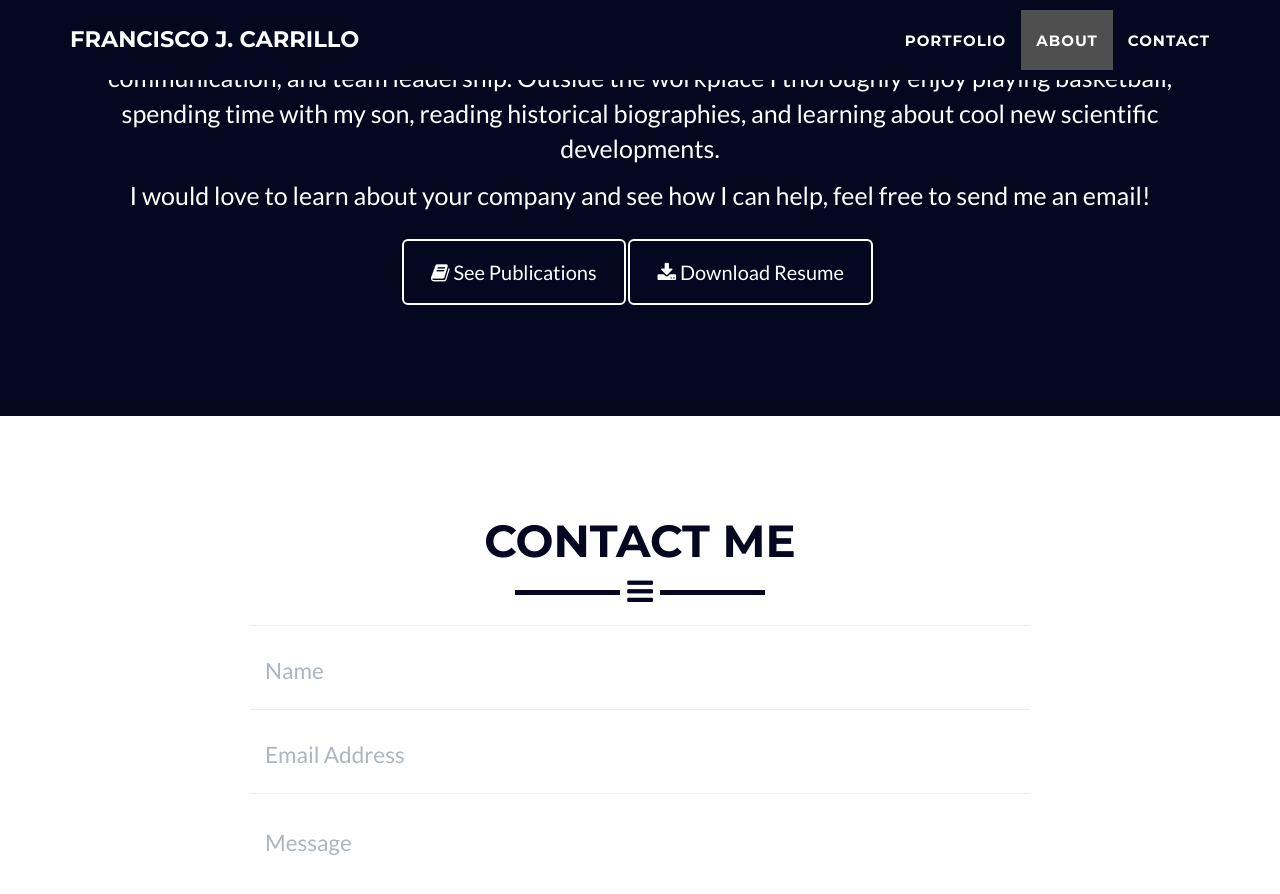
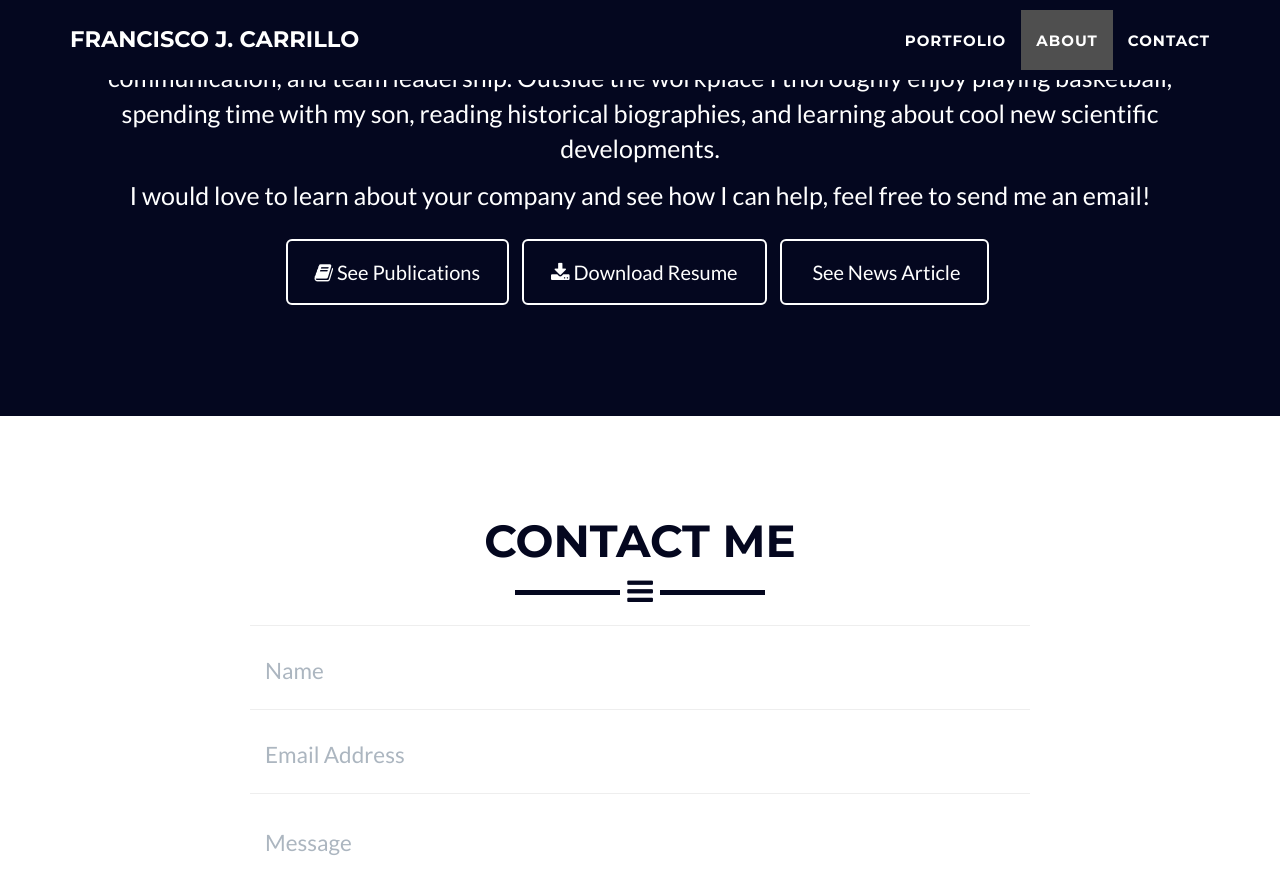
Before and after one commit to Franjcf/Franjcf.github.io, a Jekyll site: the page built from _posts/2021-06-30-Prediction of Stochastic Clogging Processes.markdown, in a window 1280 px wide and 900 px high, scrolled down 2675 px. Shown: the top 894 px of the window. Built offline with Jekyll 4.4.1, drawn with Linux system fonts in a browser that asks for light colours.

Commit message:
new commit

```diff
--- a/_includes/about.html
+++ b/_includes/about.html
@@ -17,13 +17,21 @@
 
 		    <p style="font-size:25px;"> I would love to learn about your company and see how I can help, feel free to send me an email! </p>
 		    	<ul class="list-inline item-details">
-                                <a href="https://scholar.google.com/citations?user=HhYUSEYAAAAJ&hl=en#" class="btn btn-lg btn-outline">
+                            <li>
+				<a href="https://scholar.google.com/citations?user=HhYUSEYAAAAJ&hl=en#" class="btn btn-lg btn-outline">
                                 <i class="fa fa-book"></i> See Publications
                                 </a>
-
+			    </li>
+			    <li>
 				<a href="img/Resume.pdf" download="Resume Francisco J. Carrillo" class="btn btn-lg btn-outline">
                         	<i class="fa fa-download"></i> Download Resume
                     		</a>
+			    </li>
+                            <li>
+                                <a href="https://csml.princeton.edu/news/francisco-carrillo-using-machine-learning-study-fluid-dynamics" class="btn btn-lg btn-outline">
+                                <i class="fa fa-newspaper-o"></i> See News Article
+                                </a>
+                            </li>
 			</ul>
                 </div>
             </div>
```
